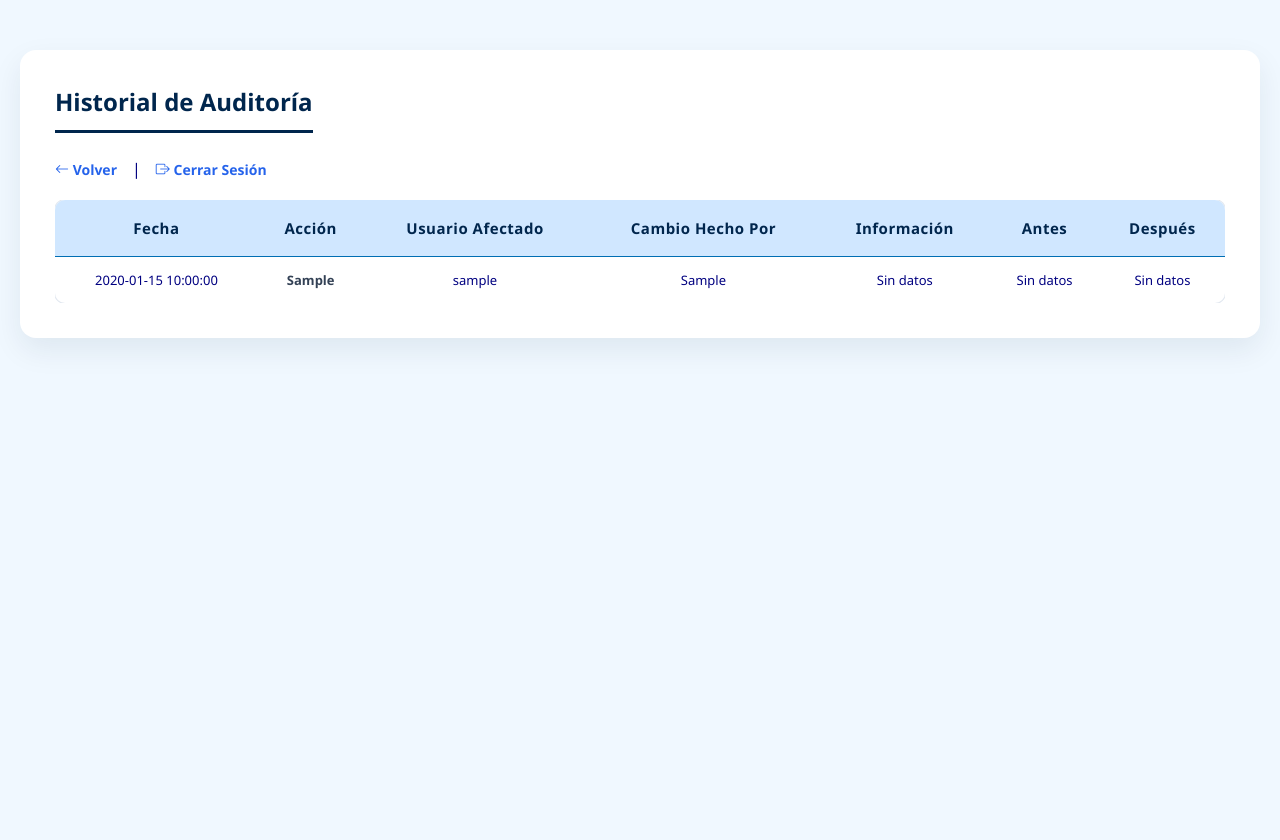
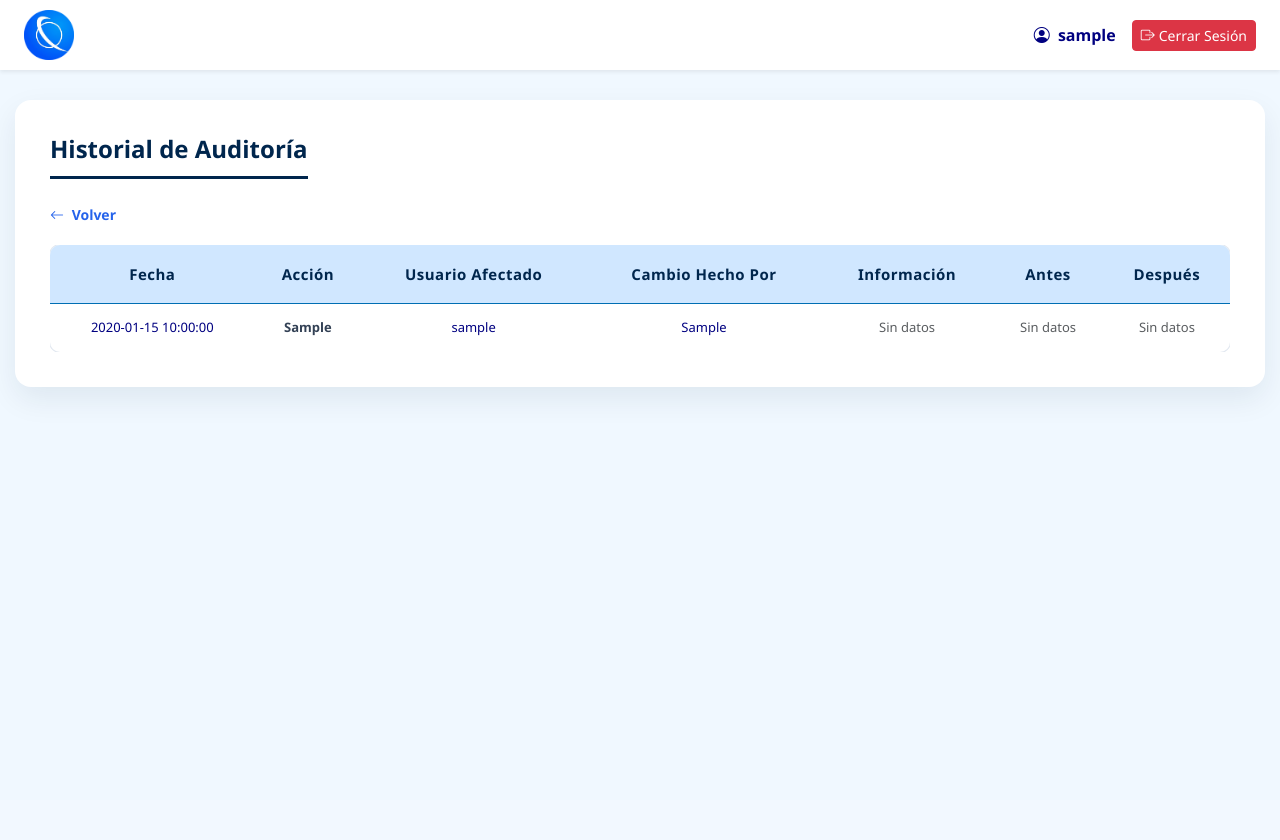
Before and after one commit to Xanty10RR/Atencion-Cliente, a PHP site: page /PanelAuditoria.php in a window 1280 px wide. After the commit the page ends 397 px from the top, so only its background shows below. Run offline with PHP 8.4, Linux system fonts and the light colour scheme; the visitor is signed in with stand-in values (Sample User, id 1); tables that the repository leaves empty or names only in its code hold one stand-in row (values such as "Sample post").

Commit message:
style: enhance navbar layout; improve logo display and session management UI

```diff
--- a/PanelAuditoria.php
+++ b/PanelAuditoria.php
@@ -37,6 +37,7 @@ try {
     <meta name="viewport" content="width=device-width, initial-scale=1.0">
     <title>Registro de Auditoría</title>
     <link rel="icon" type="image/svg" href="img/icono.svg">
+    <link href="https://cdn.jsdelivr.net/npm/bootstrap@5.3.3/dist/css/bootstrap.min.css" rel="stylesheet">
     <link href="https://cdn.jsdelivr.net/npm/bootstrap-icons@1.10.5/font/bootstrap-icons.css" rel="stylesheet">
     <style>
         body {
@@ -44,8 +45,13 @@ try {
             color: #000080;
             font-family: 'Segoe UI', Tahoma, Geneva, Verdana, sans-serif;
             margin: 0;
-            padding: 20px;
+            padding: 0;
             min-height: 100vh;
+        }
+
+        .logo img {
+            height: 50px;
+            object-fit: contain;
         }
 
         .container-auditoria {
@@ -173,15 +179,28 @@ try {
 </head>
 
 <body>
+
+    <!-- Header / Navbar -->
+    <nav class="navbar navbar-light bg-white shadow-sm px-4" style="height: 70px;">
+        <div class="d-flex align-items-center logo">
+            <img src="img/icon-web.webp" alt="Logo Empresa">
+        </div>
+        <div class="d-flex align-items-center gap-3">
+            <span class="fw-semibold"><i class="bi bi-person-circle me-1"></i> <?= htmlspecialchars($_SESSION['username'] ?? 'Admin'); ?></span>
+            <a href="logout.php" class="btn btn-danger btn-sm">
+                <i class="bi bi-box-arrow-right me-1"></i>Cerrar Sesión
+            </a>
+        </div>
+    </nav>
+
     <div class="container-auditoria">
         <h2>Historial de Auditoría</h2>
 
-        <div class="nav-links">
-            <?php if ($_SESSION['rol'] == '1'): ?>
-                <a href="PanelSuperadministrador.php"><i class="bi bi-arrow-left me-1"></i> Volver</a> |
-            <?php endif; ?>
-            <a href="logout.php"><i class="bi bi-box-arrow-right me-1"></i> Cerrar Sesión</a>
-        </div>
+        <?php if ($_SESSION['rol'] == '1'): ?>
+            <div class="nav-links">
+                <a href="PanelSuperadministrador.php"><i class="bi bi-arrow-left me-1"></i> Volver</a>
+            </div>
+        <?php endif; ?>
 
         <div class="table-responsive">
             <table>
```
